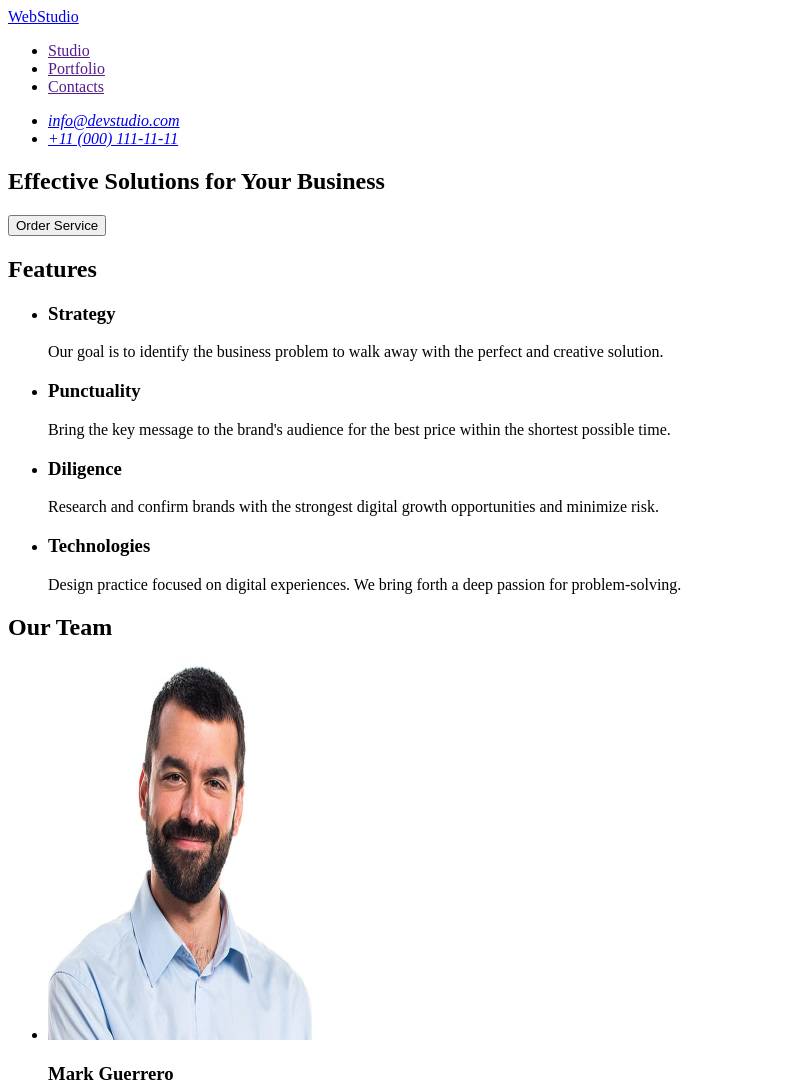
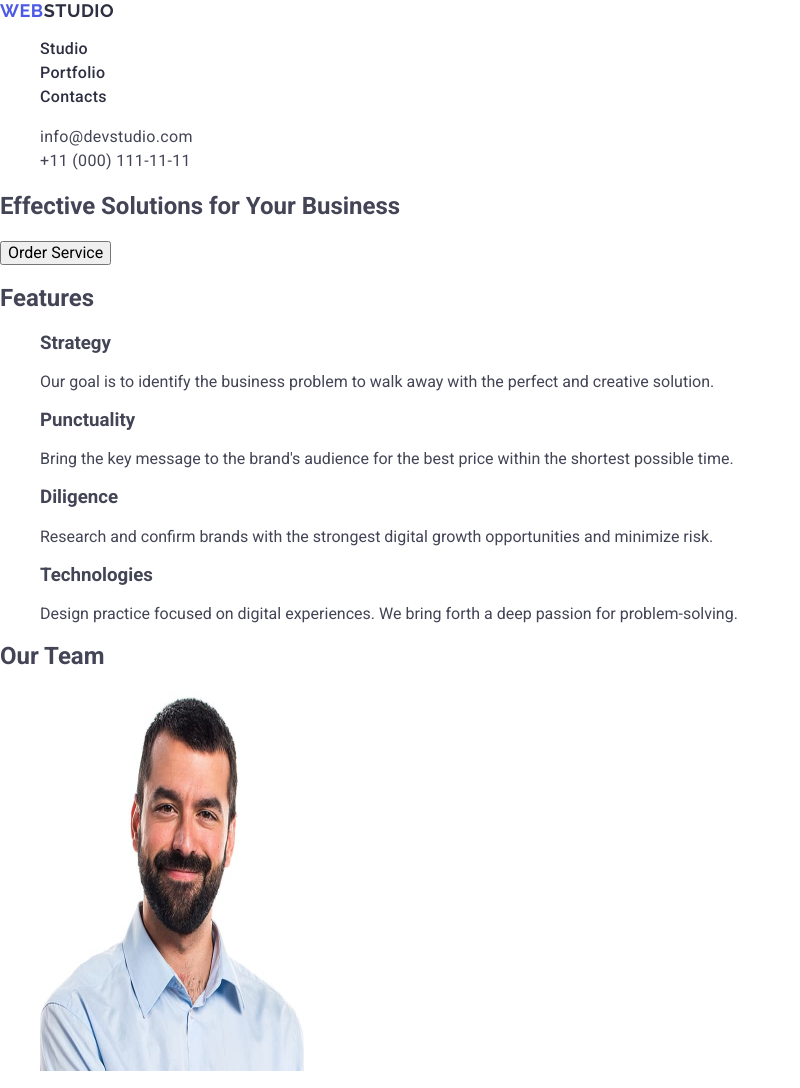
Before and after one commit to vladatsapchuk/goit-markup-hw-02, a plain HTML site: page index.html in a window 1280 px wide. Shown: the top 1088 px of the page, without its empty margins (0-800 px from the left). Drawn offline with nearby package versions, Linux system fonts and the light colour scheme.

Commit message:
header css

```diff
--- a/index.html
+++ b/index.html
@@ -6,23 +6,34 @@
   <meta http-equiv="X-UA-Compatible" content="IE=edge">
   <meta name="viewport" content="width=device-width, initial-scale=1.0">
   <title>Web Studio</title>
+
+  <link rel="stylesheet" href="https://cdnjs.cloudflare.com/ajax/libs/modern-normalize/2.0.0/modern-normalize.min.css" integrity="sha512-4xo8blKMVCiXpTaLzQSLSw3KFOVPWhm/TRtuPVc4WG6kUgjH6J03IBuG7JZPkcWMxJ5huwaBpOpnwYElP/m6wg=="
+  crossorigin="anonymous"
+  referrerpolicy="no-referrer" />
+
+<link rel="preconnect" href="https://fonts.googleapis.com">
+<link rel="preconnect" href="https://fonts.gstatic.com" crossorigin>
+<link href="https://fonts.googleapis.com/css2?family=Raleway:wght@700&family=Roboto:wght@400;500;700&display=swap"
+rel="stylesheet">
+
+
 <link rel="stylesheet" href="./styles.css">
 </head>
 
 <body>
-  <header>
-     <nav>
-          <a href="./index.html">WebStudio</a>
-        <ul>
-            <li><a href="">Studio</a></li>
-            <li><a href="">Portfolio</a></li>
-            <li><a href="">Contacts</a></li>
+  <header class="page-header">
+     <nav class="header-nav">
+          <a class="logo header-logo" href="./index.html">Web<span class="logo-part">Studio</span></a>
+        <ul class="nav-list">
+            <li class="nav-item"><a class="nav-link" href="./index.html">Studio</a></li>
+            <li class="nav-item"><a class="nav-link" href="">Portfolio</a></li>
+            <li class="nav-item"><a class="nav-link" href="">Contacts</a></li>
         </ul>
      </nav>
-    <address>
-        <ul>
-            <li><a href="mailto:info@devstudio.com">info@devstudio.com</a></li>
-            <li><a href="tel:+110001111111">+11 (000) 111-11-11</a></li>
+    <address class="contacts">
+        <ul class="contacts-list">
+            <li class="contacts-item"><a class="contacts-link" href="mailto:info@devstudio.com">info@devstudio.com</a></li>
+            <li class="contacts-item"><a class="contacts-link" href="tel:+110001111111">+11 (000) 111-11-11</a></li>
         </ul>
     </address>
   </header>
--- a/styles.css
+++ b/styles.css
@@ -0,0 +1,59 @@
+/* font-family: "Raleway", sans-serif;
+font-family: "Roboto", sans-serif; */
+
+body {
+ font-family: "Roboto", sans-serif;
+ color: #434455;
+ background-color:#fff;
+}
+
+ul,ol {
+ list-style-type: none;
+}
+
+a {
+    text-decoration: none;
+}
+
+.logo {
+ color:#4D5AE5;
+ font-family: Raleway;
+ font-size: 18px;
+ font-weight: 700;
+ line-height: 21px;
+ letter-spacing: 0.54px;
+ text-transform: uppercase;
+}
+
+.header-logo .logo-part {
+    color:#2E2F42;
+}
+
+.nav-link {
+ color:#2E2F42;
+ font-size: 16px;
+ font-weight: 500;
+ line-height: 24px;
+ letter-spacing: 0.32px;
+}
+
+.contacts {
+font-style:normal;
+}
+
+.contacts-link {
+color:#434455;
+font-size: 16px;
+line-height: 24px;
+letter-spacing: 0.32px;
+}
+
+.nav-link:hover,
+.nav-link:focus,
+.nav-link:focus-visible,
+.contacts-link:hover,
+.contacts-link:focus,
+.contacts-link:focus-visible {
+  color:#404BBF;
+  outline-color:#404BBF ;
+}
```
